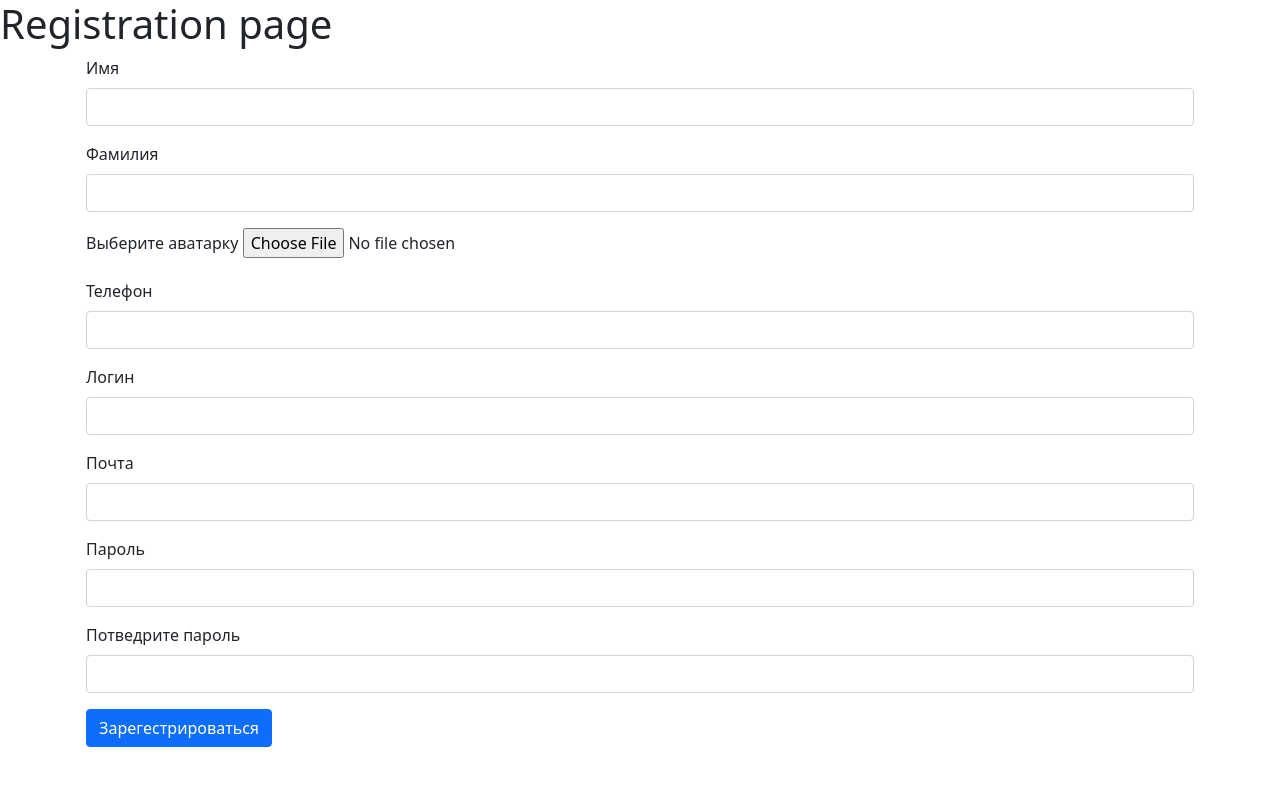
After one commit to iLadron/Hotel, a PHP site: page /reg.html in a window 1280 px wide. The commit adds this page. Shown: the top 786 px of the page. Run offline with PHP 8.4, Linux system fonts and the light colour scheme; some libraries are stand-ins or nearby versions.

```diff
--- /dev/null
+++ b/front/reg.html
@@ -0,0 +1,128 @@
+
+<!DOCTYPE html>
+
+<html>
+
+<head>
+
+    <script>
+
+    window.BASE_DIR_AJAX = "/korotkov/NewHotel/app/ajax";
+    </script>
+
+    <title>Регистрация и авторизация</title>
+    <meta charset="utf-8">
+    <meta name="viewport" content="width=device-width, initial-scale=1">
+
+    <!-- Bootstrap CSS -->
+    <link rel="stylesheet" href="https://stackpath.bootstrapcdn.com/bootstrap/5.0.0-alpha1/css/bootstrap.min.css" integrity="sha384-r4NyP46KrjDleawBgD5tp8Y7UzmLA05oM1iAEQ17CSuDqnUK2+k9luXQOfXJCJ4I" crossorigin="anonymous">
+    <script src="https://code.jquery.com/jquery-3.5.1.min.js"></script>
+
+    <link href="/korotkov/NewHotel/app/views/style.css?" rel="stylesheet" />
+    <script src="/korotkov/NewHotel/app/views/script.js?"></script>
+    <link href="/korotkov/NewHotel/app/preloader.css?" rel="stylesheet" />
+
+        <script type="text/javascript" src="/korotkov/NewHotel/app/views/regcontroller/script.js" ?1021370618></script>
+
+        <script type="text/javascript" src="/korotkov/NewHotel/app/views/regcontroller/style.css" ?427155752></script>
+
+
+
+    <head>
+
+    <body>
+    <!--
+        <nav class="navbar navbar-expand-lg navbar-dark bg-dark bg-gradient">
+            <div class="container-fluid">
+                <a class="navbar-brand" href="#">Просто сайт</a>
+                <button class="navbar-toggler" type="button" data-toggle="collapse" data-target="#navbarSupportedContent" aria-controls="navbarSupportedContent" aria-expanded="false" aria-label="Toggle navigation">
+                    <span class="navbar-toggler-icon"></span>
+                </button>
+                <div class="collapse navbar-collapse" id="navbarSupportedContent">
+                    <ul class="navbar-nav mr-auto mb-2 mb-lg-0">
+                        <li class="nav-item">
+                            <a class="nav-link active" aria-current="page" href="/korotkov/NewHotel/">Главная</a>
+                        </li>
+
+                        <li class="nav-item">
+
+                                                        <a class="nav-link login_link" href="javascript:;" onclick="openDialogLogin()">Вход</a>
+                                                    </li>
+                                                <li class="nav-item">
+                            <a class="nav-link active" aria-current="page" href="/korotkov/NewHotel//reg/">Регистрация</a>
+                        </li>
+
+                    </ul>
+                </div>
+            </div>
+        </nav>
+    -->
+<h1>
+    Registration page
+</h1>
+
+<div class="container">
+    <div class="row">
+        <div class="col-12">
+            <div>
+                <div class="pass_error alert alert-danger d-none" role="alert">Пароли не совпадают</div>
+                <div class="server_error alert alert-danger d-none" role="alert"></div>
+            </div>
+
+
+            <form id="regForm" enctype = "multipart/form-data" action="" method="post">
+                <div class="mb-3">
+                    <label for="name" class="form-label">Имя</label>
+                    <input type="text" class="form-control" id="name" name="name" required="true">
+                </div>
+                <div class="mb-3">
+                    <label for="sname" class="form-label">Фамилия</label>
+                    <input type="text" class="form-control" id="sname" name="sname" required="true">
+                </div>
+                <div class="mb-3">
+                    <label for="avatar" class="form-label">Выберите аватарку</label>
+                    <input type="file" name = "avatar" id = "avatar" name = "avatar"/>
+                </div>
+
+                <div class="mb-3">
+                    <label for="phone" class="form-label">Телефон</label>
+                    <input type="Telephone" class="form-control" id="phone" name="phone" required="true">
+                </div>
+                <div class="mb-3">
+                    <label for="login" class="form-label">Логин</label>
+                    <input type="text" class="form-control" id="login" name="login" required="true">
+                </div>
+                <div class="mb-3">
+                    <label for="email" class="form-label">Почта</label>
+                    <input type="email" class="form-control" id="email" name="email" required="true">
+                </div>
+                <div class="mb-3">
+                    <label for="password" class="form-label">Пароль</label>
+                    <input type="password" class="form-control" id="password" name="password"  required="true">
+                </div>
+                <div class="mb-3">
+                    <label for="password_confirm" class="form-label">Потведрите пароль</label>
+                    <input type="password" class="form-control" id="password_confirm" name="password_confirm"  required="true">
+                </div>
+                <button type="submit" class="btn btn-primary">Зарегестрироваться</button>
+            </form>
+
+        </div>
+    </div>
+</div>
+
+    <div class="container-fluid footer">
+
+            </div>
+
+            <!-- Optional JavaScript -->
+            <!-- Popper.js first, then Bootstrap JS -->
+
+
+            <script src="https://code.jquery.com/jquery-3.5.1.min.js"></script>
+
+            <script src="https://cdn.jsdelivr.net/npm/popper.js@1.16.0/dist/umd/popper.min.js" integrity="sha384-Q6E9RHvbIyZFJoft+2mJbHaEWldlvI9IOYy5n3zV9zzTtmI3UksdQRVvoxMfooAo" crossorigin="anonymous"></script>
+            <script src="https://stackpath.bootstrapcdn.com/bootstrap/5.0.0-alpha1/js/bootstrap.min.js" integrity="sha384-oesi62hOLfzrys4LxRF63OJCXdXDipiYWBnvTl9Y9/TRlw5xlKIEHpNyvvDShgf/" crossorigin="anonymous"></script>
+        </body>
+
+        </html>
```
Also changed, not shown: front/css/style.css (+100 -2 lines), front/index.html (+22 -4 lines), front/img/HOTELS_VIEW_co.png (added).
